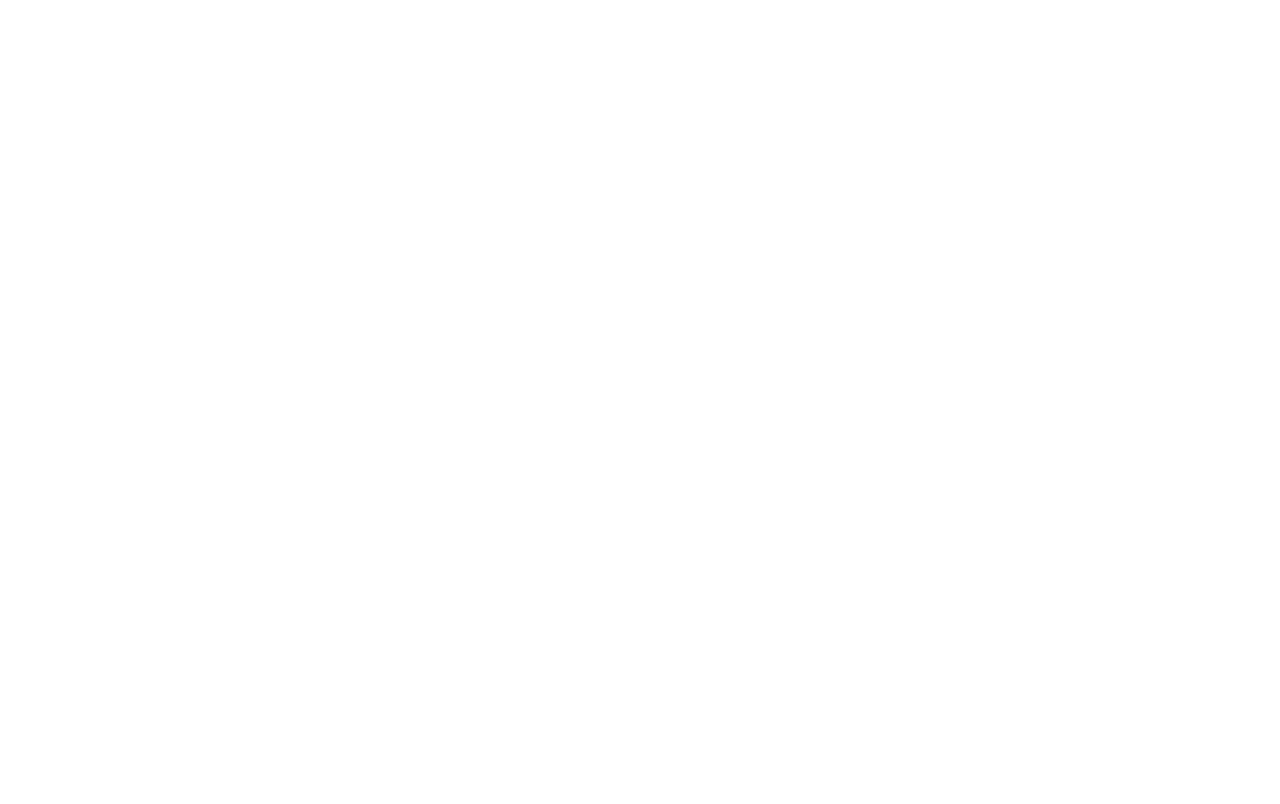
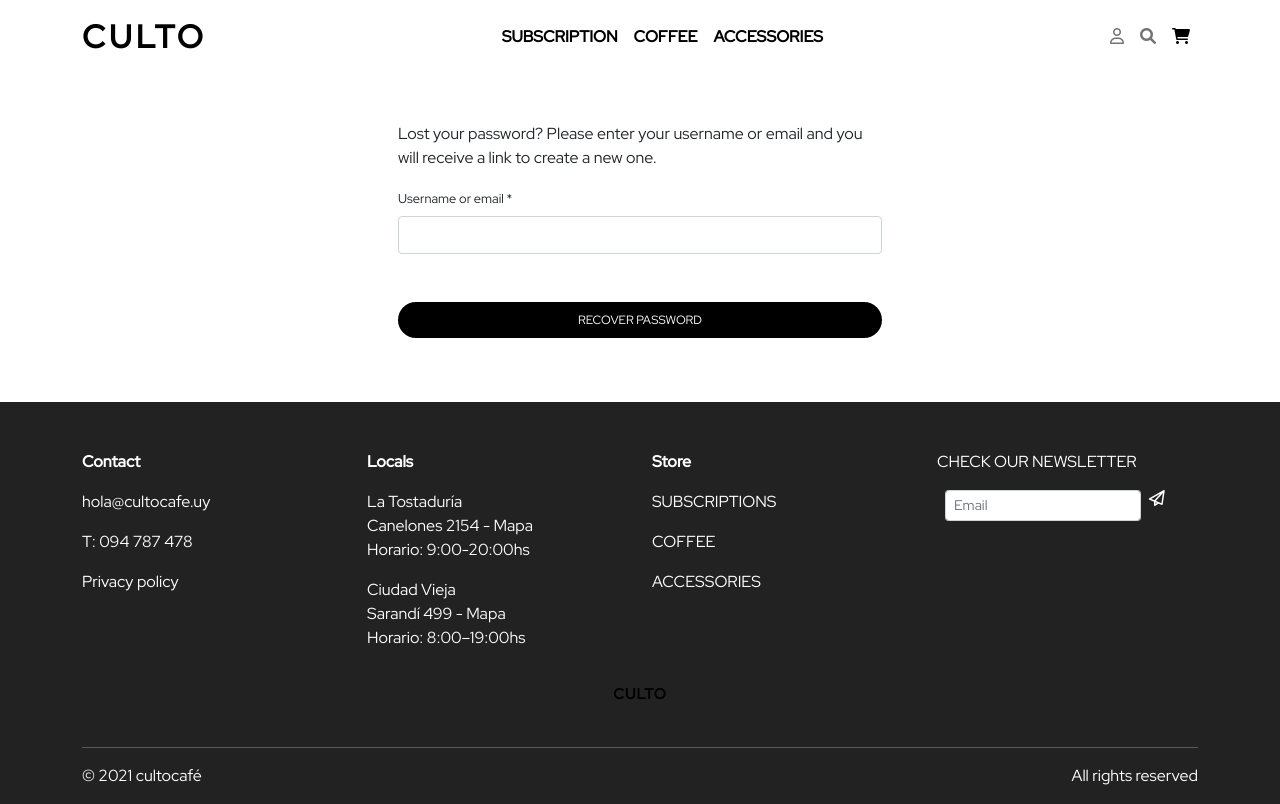
Before and after one commit to FelipeCabreraB/E-commerce-Front, a React (Create React App) app in the folder e-commerce-front/: page /lost-password in a window 1280 px wide. Before the commit this address had no page. Built offline with nearby package versions, Linux system fonts and the light colour scheme.

Commit message:
Lost password

```diff
--- a/e-commerce-front/src/App.jsx
+++ b/e-commerce-front/src/App.jsx
@@ -4,6 +4,7 @@ import Home from "./pages/Home";
 import Cart from "./pages/Cart";
 import Accessories from "./pages/Accessories";
 import Coffee from "./pages/Coffee";
+import LostPassword from "./pages/LostPassword";
 
 function App() {
   return (
@@ -14,6 +15,7 @@ function App() {
           <Route path="/accessories" element={<Accessories />} />
           <Route path="/coffee" element={<Coffee />} />
           <Route path="/cart" element={<Cart />} />
+          <Route path="/lost-password" element={<LostPassword />} />
         </Routes>
       </BrowserRouter>
     </div>
--- a/e-commerce-front/src/components/RegisterLoginOffcanvas.jsx
+++ b/e-commerce-front/src/components/RegisterLoginOffcanvas.jsx
@@ -83,6 +83,7 @@ function OffCanvasExample({ name, ...props }) {
                             backgroundColor: "black",
                             color: "white",
                             fontSize: "12px",
+                            width: "100%",
                           }}
                           className="btn rounded-pill mt-5 px-5 py-2"
                         >
@@ -123,7 +124,7 @@ function OffCanvasExample({ name, ...props }) {
                             Remember
                           </label>
                         </div>
-                        <Link className="text-black" to="/">
+                        <Link className="text-black" to="/lost-password">
                           Lost password?
                         </Link>
                       </div>
@@ -134,6 +135,7 @@ function OffCanvasExample({ name, ...props }) {
                             backgroundColor: "black",
                             color: "white",
                             fontSize: "12px",
+                            width: "100%",
                           }}
                           className="btn rounded-pill mt-5 px-5 py-2"
                         >
--- a/e-commerce-front/src/pages/Home.jsx
+++ b/e-commerce-front/src/pages/Home.jsx
@@ -1,4 +1,3 @@
-import React from "react";
 import Footer from "../components/Footer";
 import Navbar from "../components/NavBar";
 import Header from "../components/Header";
--- /dev/null
+++ b/e-commerce-front/src/pages/LostPassword.css
@@ -0,0 +1,3 @@
+#lost-password-container {
+  max-width: 500px;
+}
--- /dev/null
+++ b/e-commerce-front/src/pages/LostPassword.jsx
@@ -0,0 +1,49 @@
+import Navbar from "../components/NavBar";
+import Footer from "../components/Footer";
+import "./LostPassword.css";
+
+function LostPassword() {
+  return (
+    <>
+      <Navbar />
+      <div className="d-flex justify-content-center">
+        <div id="lost-password-container" className="px-2">
+          <p className=" mt-5">
+            Lost your password? Please enter your username or email and you will
+            receive a link to create a new one.
+          </p>
+          <form>
+            <label
+              htmlFor="usernameForLostPassword"
+              className="form-label"
+              style={{ fontSize: "0.8rem" }}
+            >
+              Username or email *
+            </label>
+            <input
+              type="text"
+              className="form-control"
+              id="usernameForLostPassword"
+            />
+            <button
+              type="button"
+              style={{
+                backgroundColor: "black",
+                color: "white",
+                fontSize: "12px",
+                width: "100%",
+              }}
+              className="btn rounded-pill mt-5 px-5 py-2 mb-5"
+            >
+              RECOVER PASSWORD
+            </button>
+          </form>
+        </div>
+      </div>
+
+      <Footer />
+    </>
+  );
+}
+
+export default LostPassword;
```
